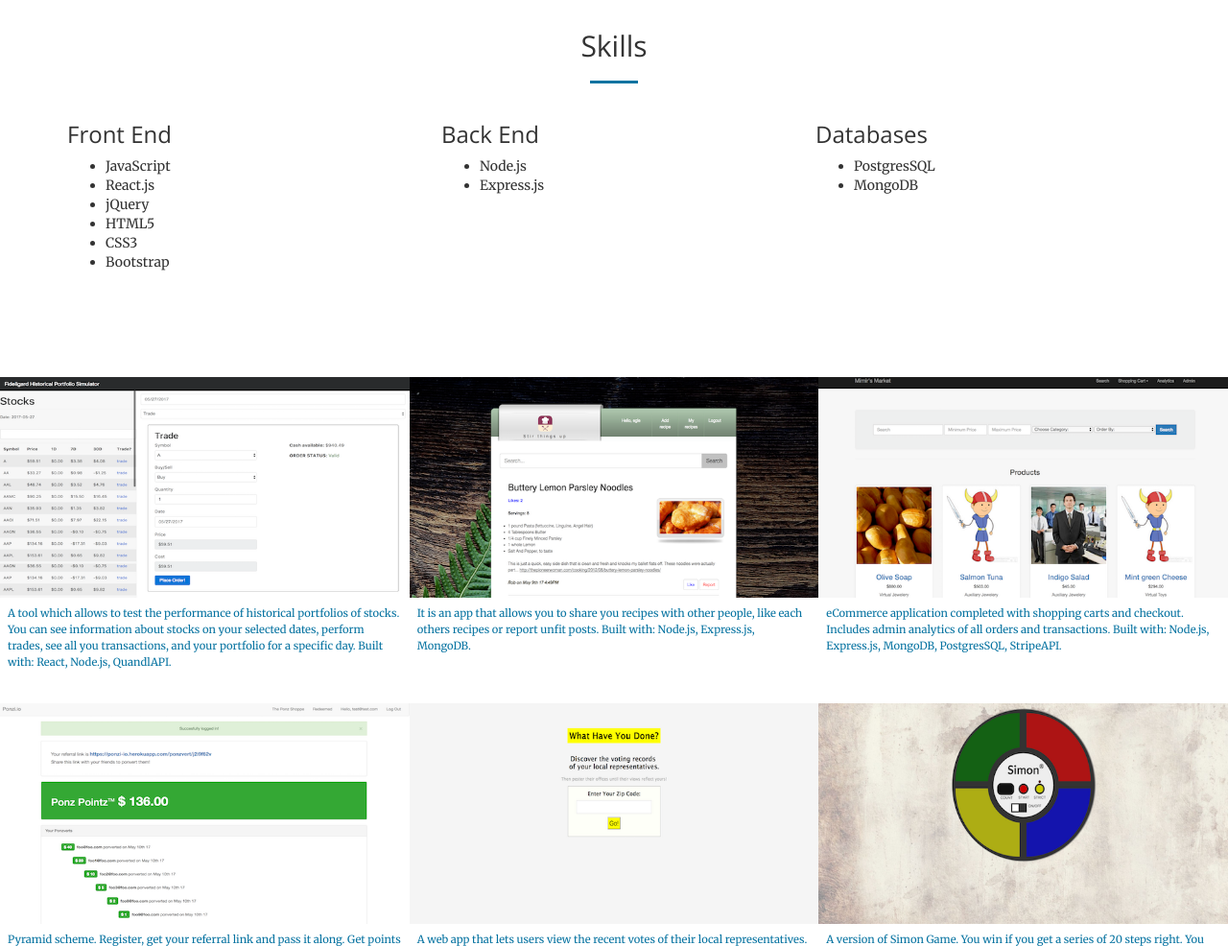
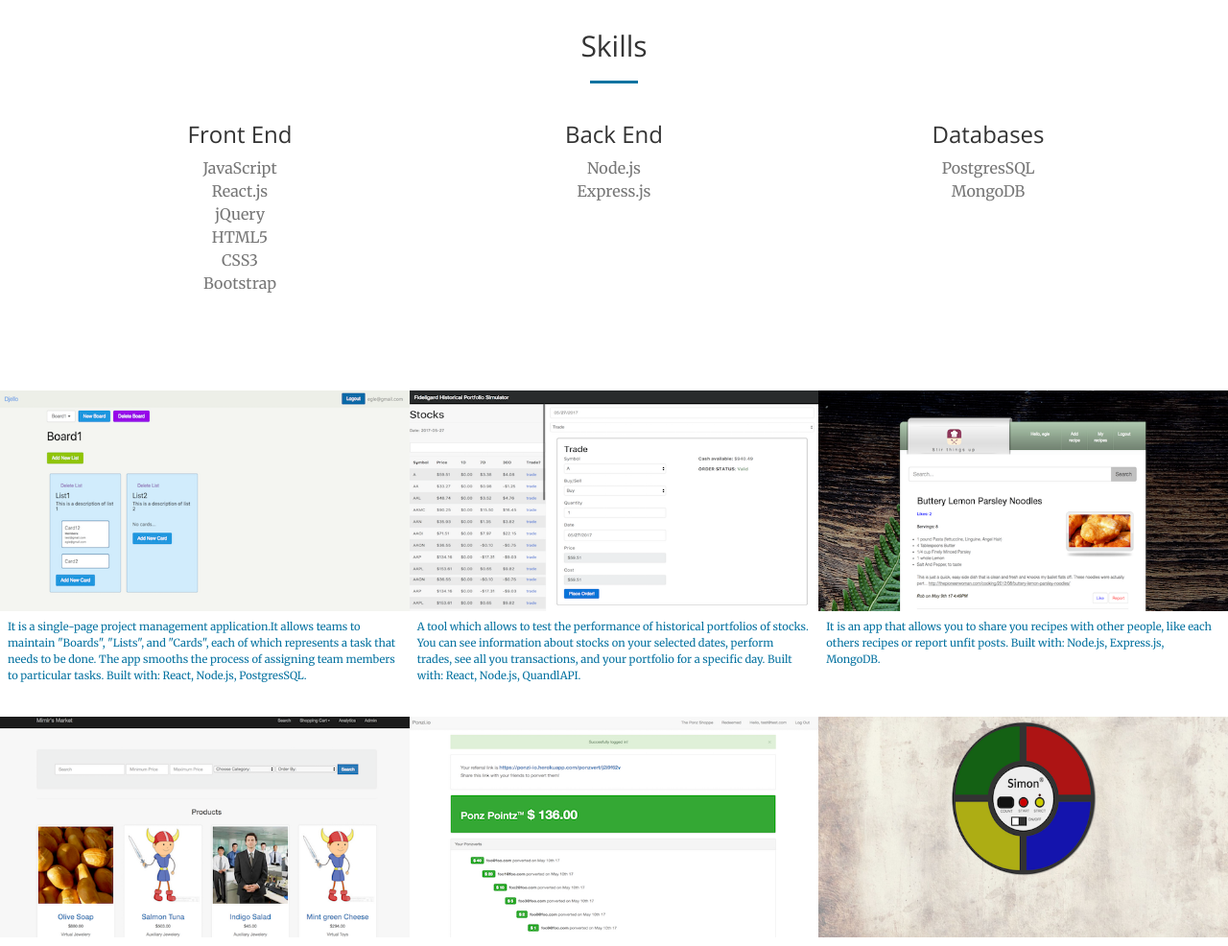
Before and after one commit to eglital/eglital.github.io, a website: page index.html in a window 1280 px wide. Shown: the part 1600-2586 px from the top of the page at 96% size. Drawn offline with nearby package versions, Linux system fonts and the light colour scheme.

Commit message:
add new project

```diff
--- a/index.html
+++ b/index.html
@@ -129,40 +129,48 @@
         <div class="container">
             <div class="row">
                 <div class="col-lg-4 col-md-4">
-                    <div class="service-box">
+                    <div class="service-box text-center">
   <!--                       <i class="fa fa-4x fa-diamond text-primary sr-icons"></i> -->
-                        <h3>Front End</h3>
-                        <p class="text-muted"><ul>
-                                <li>JavaScript</li>
-                                <li>React.js</li>
-                                <li>jQuery</li>
-                                <li>HTML5</li>
-                                <li>CSS3</li>
-                                <li>Bootstrap</li>
-                            </ul></p>
+                        <h3 >Front End</h3>
+                        <p class="text-muted">
+                                JavaScript
+                                <br />
+                                React.js
+                                 <br />
+                                jQuery
+                                 <br />
+                                HTML5
+                                 <br />
+                                CSS3
+                                 <br />
+                                Bootstrap
+                        </p>
+
                     </div>
                 </div>
                 <div class="col-lg-4 col-md-4">
-                    <div class="service-box">
+                    <div class="service-box text-center">
 <!--                         <i class="fa fa-4x fa-paper-plane text-primary sr-icons"></i> -->
                         <h3>Back End</h3>
                         <p class="text-muted">
-                            <ul>
-                                <li>Node.js</li>
-                                <li>Express.js</li>
-                            </ul>
+
+                                Node.js
+                                <br />
+                                Express.js
+
                         </p>
                     </div>
                 </div>
                 <div class="col-lg-4 col-md-4">
-                    <div class="service-box">
+                    <div class="service-box text-center">
  <!--                        <i class="fa fa-4x fa-newspaper-o text-primary sr-icons"></i> -->
                         <h3>Databases</h3>
                         <p class="text-muted">
-                            <ul>
-                                <li>PostgresSQL</li>
-                                <li>MongoDB</li>
-                            </ul>
+
+                                PostgresSQL
+                                <br />
+                                MongoDB
+
 
                         </p>
                     </div>
@@ -181,7 +189,25 @@
     <section class="no-padding" id="portfolio">
         <div class="container-fluid">
             <div class="row no-gutter ">
-                            <div class="col-lg-4 col-sm-6">
+             <div class="col-lg-4 col-sm-6">
+                    <a href="https://github.com/eglital/project_djello" class="portfolio-box" target="_blank">
+                        <img src="img/portfolio/edjello.png" class="img-responsive" alt="">
+                        <div class="portfolio-box-caption">
+                            <div class="portfolio-box-caption-content">
+                               <!--  <div class="project-category text-faded">
+                                    Category
+                                </div> -->
+                                <div class="project-name">
+                                    Djello
+                                </div>
+                            </div>
+                        </div>
+                    </a>
+                        <p style="padding: 8px; font-size: 0.8em; color: #0773A1; height: 8em">It is a single-page project management application.It allows teams to maintain "Boards", "Lists", and "Cards", each of which represents a task that needs to be done. The app smooths the process of assigning team members to particular tasks.
+                    Built with: React, Node.js, PostgresSQL.
+                    </p>
+                </div>
+                <div class="col-lg-4 col-sm-6">
                     <a href="https://github.com/eglital/historical_stock_portfolio" class="portfolio-box" target="_blank">
                         <img src="img/portfolio/fideligard-stocks.png" class="img-responsive" alt="">
                         <div class="portfolio-box-caption">
@@ -254,15 +280,15 @@
                     </p>
                 </div>
 
-                <div class="col-lg-4 col-sm-6">
+<!--                 <div class="col-lg-4 col-sm-6">
                     <a href="https://github.com/eglital/project_what_have_you_done" class="portfolio-box" target="_blank">
                         <img src="img/portfolio/what-have-you-done.png" class="img-responsive" alt="">
                         <div class="portfolio-box-caption">
-                            <div class="portfolio-box-caption-content">
+                            <div class="portfolio-box-caption-content"> -->
 <!--                                 <div class="project-category text-faded">
                                     Category
                                 </div> -->
-                                <div class="project-name">
+<!--                                 <div class="project-name">
                                     What Have You Done?
                                 </div>
                             </div>
@@ -272,7 +298,7 @@
                 <p style="padding: 8px; font-size: 0.8em; color: #0773A1; height: 8em">A web app that lets users view the recent votes of their local representatives.
                     Built with: Sunlight Congress API, Node.js, Express.js.
                     </p>
-                </div>
+                </div> -->
                 <div class="col-lg-4 col-sm-6">
                     <a href="https://github.com/eglital/simon_game/" class="portfolio-box" target="_blank">
                         <img src="img/portfolio/simon-game.png" class="img-responsive" alt="">
```
Also changed, not shown: img/portfolio/edjello.png (added), 1 other file.
